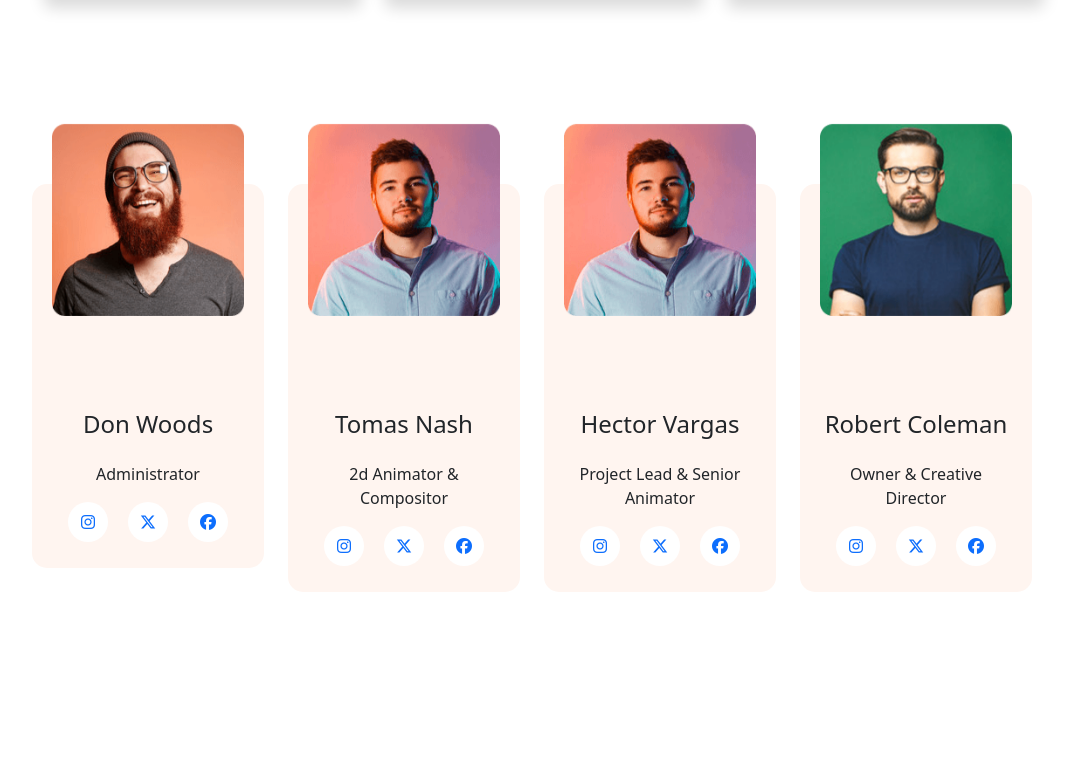
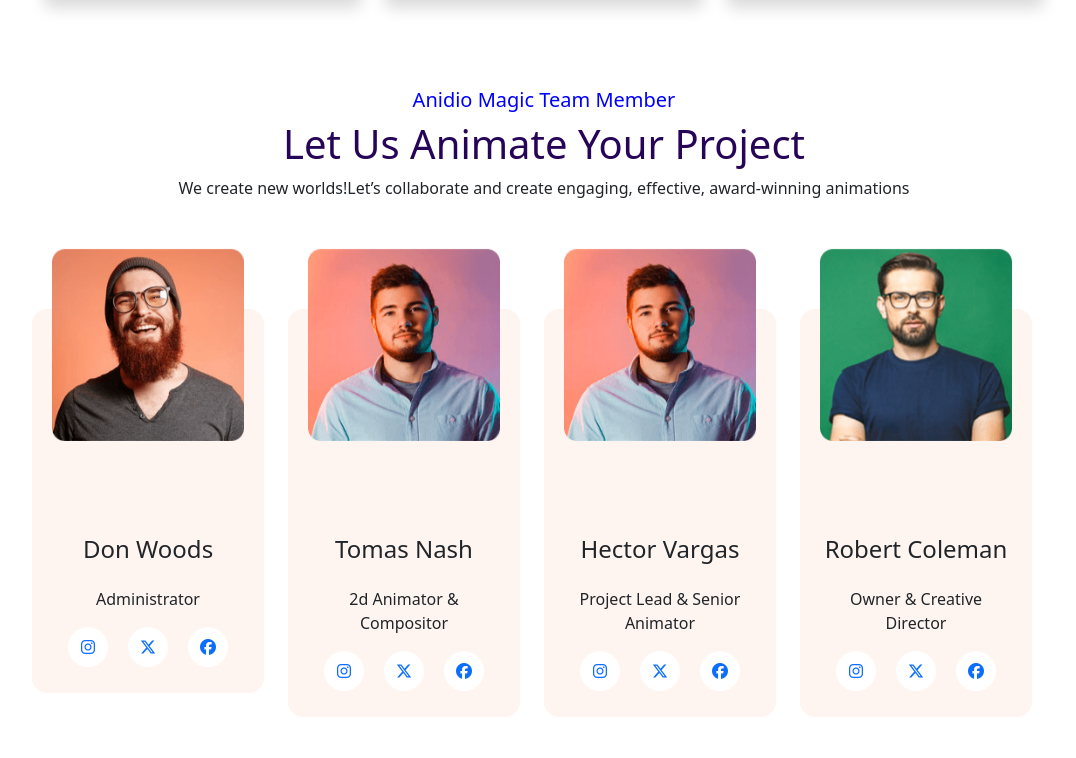
Before and after one commit to Chrissx77/proj-html-vuejs, a Vue app: page /about in a window 1280 px wide. Shown: the part 3258-4016 px from the top of the page, without its empty margins (96-1172 px from the left). Built offline with nearby package versions, Linux system fonts and the light colour scheme.

Commit message:
fix: sistemato animazione dentro love animation

```diff
--- a/src/pages/Client.vue
+++ b/src/pages/Client.vue
@@ -45,8 +45,8 @@ export default {
     <!-- sezione clienti  -->
     <div class="clients">
       <div class="container-fluid">
-        <div class="row text-center elementclienti">
-          <div class="col-12">
+        <div class="row " style="height: 125px;">
+          <div class="col-12 elementclienti text-center">
             <h5>Why Anidio studio</h5>
             <h1>We Love Our Clients</h1>
             <p>
--- a/src/pages/SectionTeam.vue
+++ b/src/pages/SectionTeam.vue
@@ -49,13 +49,15 @@ export default {
       <div class="containe-fluid">
         <div class="row text-center">
           <!-- descrizione del team in generale  -->
-          <div class="col-12 elementiteam" style="height: 125px">
+          <div class="col-12" style="height: 125px">
+            <div class="elementiteam">
               <h5>Anidio Magic Team Member</h5>
               <h1>Let Us Animate Your Project</h1>
               <p>
                 We create new worlds!Let’s collaborate and create engaging,
                 effective, award-winning animations
               </p>
+            </div>
           </div>
           <!-- inizio componenti del team -->
           <div class="row text-center my-5">
--- a/src/store.js
+++ b/src/store.js
@@ -13,10 +13,11 @@ export const store = reactive({
         // elementoSpecifico.classList.add("scompari")
         window.addEventListener("scroll", function () {
             // quando i px della  finestra sono di piu rispetto al posizionamento dell elemento rimuove la classe scompari e aggiunge la transizione
-            if (window.scrollY > elementRect.y) {
+            if (window.scrollY > elementRect.y || window.scrollY<120 ) {
                 elementoSpecifico.classList.remove("scompari");
               elementoSpecifico.classList.add("transizione-scroll");
-            } else{
+            }
+             else{
                 elementoSpecifico.classList.add("scompari")
             }
           });
```
Lines whose indentation alone changed are shown as unchanged.
